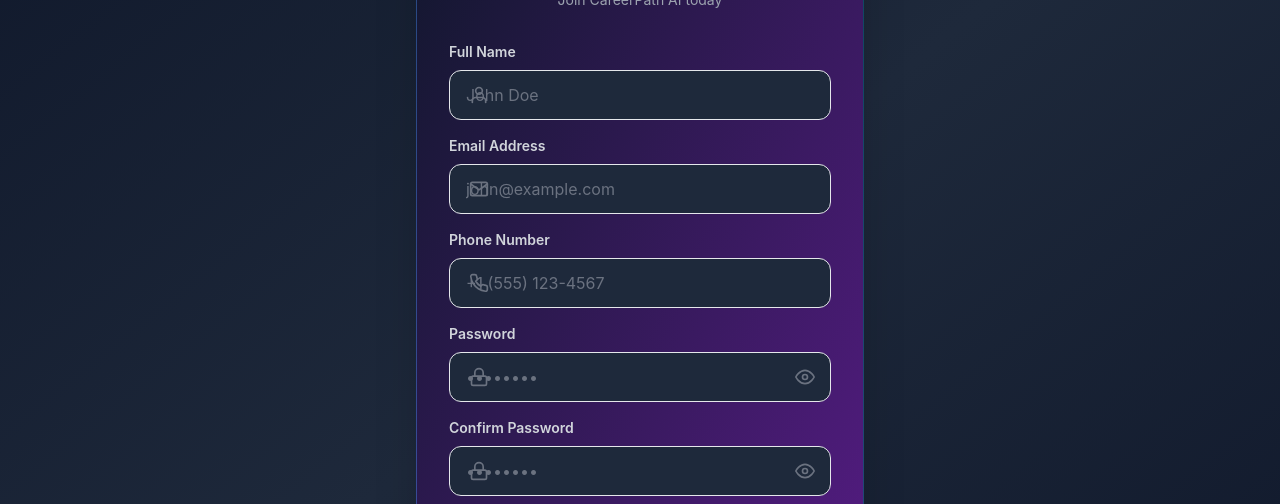
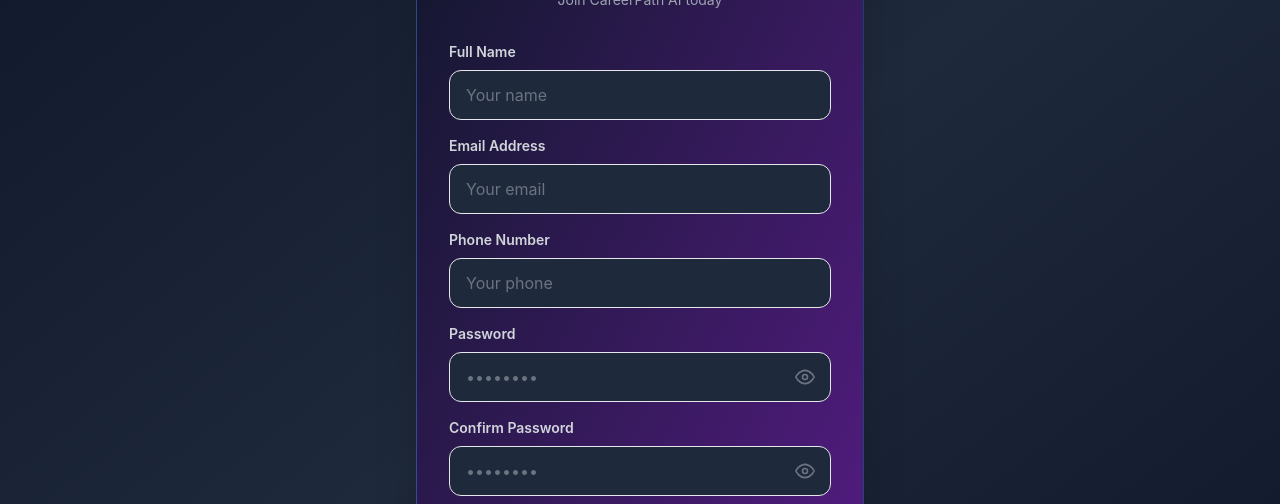
Before and after one commit to Tilahun-Sitotaw/-AI-Powered-Career-Guidance, a React (Vite) app in the folder client/: page /register in a window 1280 px wide. Shown: the part 296-800 px from the top of the page. Built offline with nearby package versions, Linux system fonts and the light colour scheme.

Commit message:
Update Login and Register pages: remove icons, add password visibility toggle, improve placeholders

```diff
--- a/client/src/pages/Login.jsx
+++ b/client/src/pages/Login.jsx
@@ -1,7 +1,7 @@
 import { useState } from 'react';
 import { useNavigate, Link } from 'react-router-dom';
 import axios from 'axios';
-import { FiMail, FiLock, FiAlertCircle, FiArrowRight } from 'react-icons/fi';
+import { FiAlertCircle, FiArrowRight, FiEye, FiEyeOff } from 'react-icons/fi';
 import Header from '../components/Header';
 import Footer from '../components/Footer';
 
@@ -12,6 +12,7 @@
   });
   const [error, setError] = useState('');
   const [loading, setLoading] = useState(false);
+  const [showPassword, setShowPassword] = useState(false);
   const [showOTP, setShowOTP] = useState(false);
   const [otp, setOtp] = useState('');
   const [userId, setUserId] = useState('');
@@ -104,39 +105,38 @@
                   <label className="block text-sm font-semibold text-gray-300 mb-2">
                     Email Address
                   </label>
-                  <div className="relative group">
-                    <div className="absolute inset-y-0 left-0 pl-5 flex items-center pointer-events-none transition group-focus-within:text-cyan-400">
-                      <FiMail className="text-gray-500" size={20} />
-                    </div>
                   <input
                     type="email"
                     name="email"
                     value={formData.email}
                     onChange={handleChange}
                     placeholder="you@example.com"
-                      className="w-full pl-14 pr-4 py-3 border border-cyan-500 border-opacity-30 rounded-lg focus:ring-2 focus:ring-cyan-500 focus:border-transparent outline-none transition bg-slate-800 text-white placeholder-gray-500 text-sm sm:text-base"
+                    className="w-full px-4 py-3 border border-cyan-500 border-opacity-30 rounded-lg focus:ring-2 focus:ring-cyan-500 focus:border-transparent outline-none transition bg-slate-800 text-white placeholder-gray-500 text-sm sm:text-base"
                     required
                   />
-                  </div>
                 </div>
 
                 <div>
                   <label className="block text-sm font-semibold text-gray-300 mb-2">
                     Password
                   </label>
-                  <div className="relative group">
-                    <div className="absolute inset-y-0 left-0 pl-5 flex items-center pointer-events-none transition group-focus-within:text-cyan-400">
-                      <FiLock className="text-gray-500" size={20} />
-                    </div>
+                  <div className="relative">
                     <input
-                      type="password"
+                      type={showPassword ? 'text' : 'password'}
                       name="password"
                       value={formData.password}
                       onChange={handleChange}
                       placeholder="••••••••"
-                      className="w-full pl-14 pr-4 py-3 border border-cyan-500 border-opacity-30 rounded-lg focus:ring-2 focus:ring-cyan-500 focus:border-transparent outline-none transition bg-slate-800 text-white placeholder-gray-500 text-sm sm:text-base"
+                      className="w-full px-4 pr-12 py-3 border border-cyan-500 border-opacity-30 rounded-lg focus:ring-2 focus:ring-cyan-500 focus:border-transparent outline-none transition bg-slate-800 text-white placeholder-gray-500 text-sm sm:text-base"
                       required
                     />
+                    <button
+                      type="button"
+                      onClick={() => setShowPassword(!showPassword)}
+                      className="absolute right-4 inset-y-0 flex items-center text-gray-500 hover:text-gray-400 transition"
+                    >
+                      {showPassword ? <FiEyeOff size={20} /> : <FiEye size={20} />}
+                    </button>
                   </div>
                 </div>
 
--- a/client/src/pages/Register.jsx
+++ b/client/src/pages/Register.jsx
@@ -1,6 +1,6 @@
 import { useState } from 'react';
 import { Link, useNavigate } from 'react-router-dom';
-import { FiMail, FiLock, FiUser, FiPhone, FiEye, FiEyeOff, FiAlertCircle, FiArrowRight } from 'react-icons/fi';
+import { FiEye, FiEyeOff, FiAlertCircle, FiArrowRight } from 'react-icons/fi';
 import axios from 'axios';
 import Header from '../components/Header';
 
@@ -129,74 +129,56 @@
               {/* Full Name */}
               <div>
                 <label className="block text-sm font-semibold text-gray-300 mb-2">Full Name</label>
-                <div className="relative group">
-                  <div className="absolute inset-y-0 left-0 pl-5 flex items-center pointer-events-none transition group-focus-within:text-cyan-400">
-                    <FiUser className="text-gray-500" size={20} />
-                  </div>
                 <input
                   type="text"
                   name="name"
                   value={formData.name}
                   onChange={handleInputChange}
-                    placeholder="John Doe"
-                    className="w-full pl-14 pr-4 py-3 border border-cyan-500 border-opacity-30 rounded-lg focus:ring-2 focus:ring-cyan-500 focus:border-transparent outline-none transition bg-slate-800 text-white placeholder-gray-500 text-sm sm:text-base"
+                  placeholder="Your name"
+                  className="w-full px-4 py-3 border border-cyan-500 border-opacity-30 rounded-lg focus:ring-2 focus:ring-cyan-500 focus:border-transparent outline-none transition bg-slate-800 text-white placeholder-gray-500 text-sm sm:text-base"
                   required
                 />
-                </div>
               </div>
 
               {/* Email */}
               <div>
                 <label className="block text-sm font-semibold text-gray-300 mb-2">Email Address</label>
-                <div className="relative group">
-                  <div className="absolute inset-y-0 left-0 pl-5 flex items-center pointer-events-none transition group-focus-within:text-cyan-400">
-                    <FiMail className="text-gray-500" size={20} />
-                  </div>
                 <input
                   type="email"
                   name="email"
                   value={formData.email}
                   onChange={handleInputChange}
-                    placeholder="john@example.com"
-                    className="w-full pl-14 pr-4 py-3 border border-cyan-500 border-opacity-30 rounded-lg focus:ring-2 focus:ring-cyan-500 focus:border-transparent outline-none transition bg-slate-800 text-white placeholder-gray-500 text-sm sm:text-base"
+                  placeholder="Your email"
+                  className="w-full px-4 py-3 border border-cyan-500 border-opacity-30 rounded-lg focus:ring-2 focus:ring-cyan-500 focus:border-transparent outline-none transition bg-slate-800 text-white placeholder-gray-500 text-sm sm:text-base"
                   required
                 />
-                </div>
               </div>
 
               {/* Phone */}
               <div>
                 <label className="block text-sm font-semibold text-gray-300 mb-2">Phone Number</label>
-                <div className="relative group">
-                  <div className="absolute inset-y-0 left-0 pl-5 flex items-center pointer-events-none transition group-focus-within:text-cyan-400">
-                    <FiPhone className="text-gray-500" size={20} />
-                  </div>
                 <input
                   type="tel"
                   name="phone"
                   value={formData.phone}
                   onChange={handleInputChange}
-                    placeholder="+1 (555) 123-4567"
-                    className="w-full pl-14 pr-4 py-3 border border-cyan-500 border-opacity-30 rounded-lg focus:ring-2 focus:ring-cyan-500 focus:border-transparent outline-none transition bg-slate-800 text-white placeholder-gray-500 text-sm sm:text-base"
+                  placeholder="Your phone"
+                  className="w-full px-4 py-3 border border-cyan-500 border-opacity-30 rounded-lg focus:ring-2 focus:ring-cyan-500 focus:border-transparent outline-none transition bg-slate-800 text-white placeholder-gray-500 text-sm sm:text-base"
                   required
                 />
-                </div>
               </div>
 
               {/* Password */}
               <div>
                 <label className="block text-sm font-semibold text-gray-300 mb-2">Password</label>
                 <div className="relative group">
-                  <div className="absolute inset-y-0 left-0 pl-5 flex items-center pointer-events-none transition group-focus-within:text-cyan-400">
-                    <FiLock className="text-gray-500" size={20} />
-                  </div>
                   <input
                     type={showPassword ? 'text' : 'password'}
                     name="password"
                     value={formData.password}
                     onChange={handleInputChange}
                     placeholder="••••••••"
-                    className="w-full pl-14 pr-12 py-3 border border-cyan-500 border-opacity-30 rounded-lg focus:ring-2 focus:ring-cyan-500 focus:border-transparent outline-none transition bg-slate-800 text-white placeholder-gray-500 text-sm sm:text-base"
+                    className="w-full px-4 pr-12 py-3 border border-cyan-500 border-opacity-30 rounded-lg focus:ring-2 focus:ring-cyan-500 focus:border-transparent outline-none transition bg-slate-800 text-white placeholder-gray-500 text-sm sm:text-base"
                     required
                   />
                   <button
@@ -213,16 +195,13 @@
               <div>
                 <label className="block text-sm font-semibold text-gray-300 mb-2">Confirm Password</label>
                 <div className="relative group">
-                  <div className="absolute inset-y-0 left-0 pl-5 flex items-center pointer-events-none transition group-focus-within:text-cyan-400">
-                    <FiLock className="text-gray-500" size={20} />
-                  </div>
                   <input
                     type={showConfirmPassword ? 'text' : 'password'}
                     name="confirmPassword"
                     value={formData.confirmPassword}
                     onChange={handleInputChange}
                     placeholder="••••••••"
-                    className="w-full pl-14 pr-12 py-3 border border-cyan-500 border-opacity-30 rounded-lg focus:ring-2 focus:ring-cyan-500 focus:border-transparent outline-none transition bg-slate-800 text-white placeholder-gray-500 text-sm sm:text-base"
+                    className="w-full px-4 pr-12 py-3 border border-cyan-500 border-opacity-30 rounded-lg focus:ring-2 focus:ring-cyan-500 focus:border-transparent outline-none transition bg-slate-800 text-white placeholder-gray-500 text-sm sm:text-base"
                     required
                   />
                   <button
```
Lines whose indentation alone changed are shown as unchanged.
